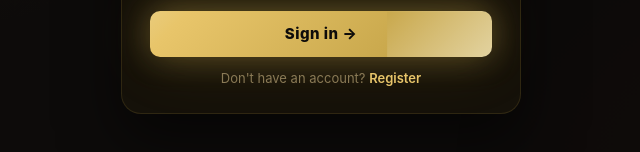
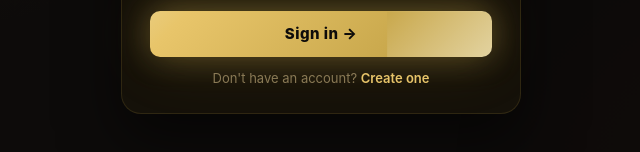
Before and after one commit to Parteekgoyat18/Pargo-AI, a Next.js app: page /login in a window 1280 px wide. Shown: the part 478-630 px from the top of the page, without its empty margins (319-959 px from the left). Built offline with nearby package versions, Linux system fonts and the light colour scheme; no server answers.

Commit message:
Change login footer link text to "Create one"
Co-Authored-By: Claude Sonnet 5 <noreply@anthropic.com>

```diff
--- a/src/app/login/page.js
+++ b/src/app/login/page.js
@@ -197,7 +197,7 @@ export default function LoginPage() {
             <p className="auth-footer" style={{ marginTop: 12, textAlign: 'center', color: '#8A7A56', fontSize: 13 }}>
               Don&apos;t have an account?{' '}
               <Link href="/register" style={{ color: '#E8C56A', fontWeight: 600, textDecoration: 'none' }}>
-                Register
+                Create one
               </Link>
             </p>
           </div>
```
